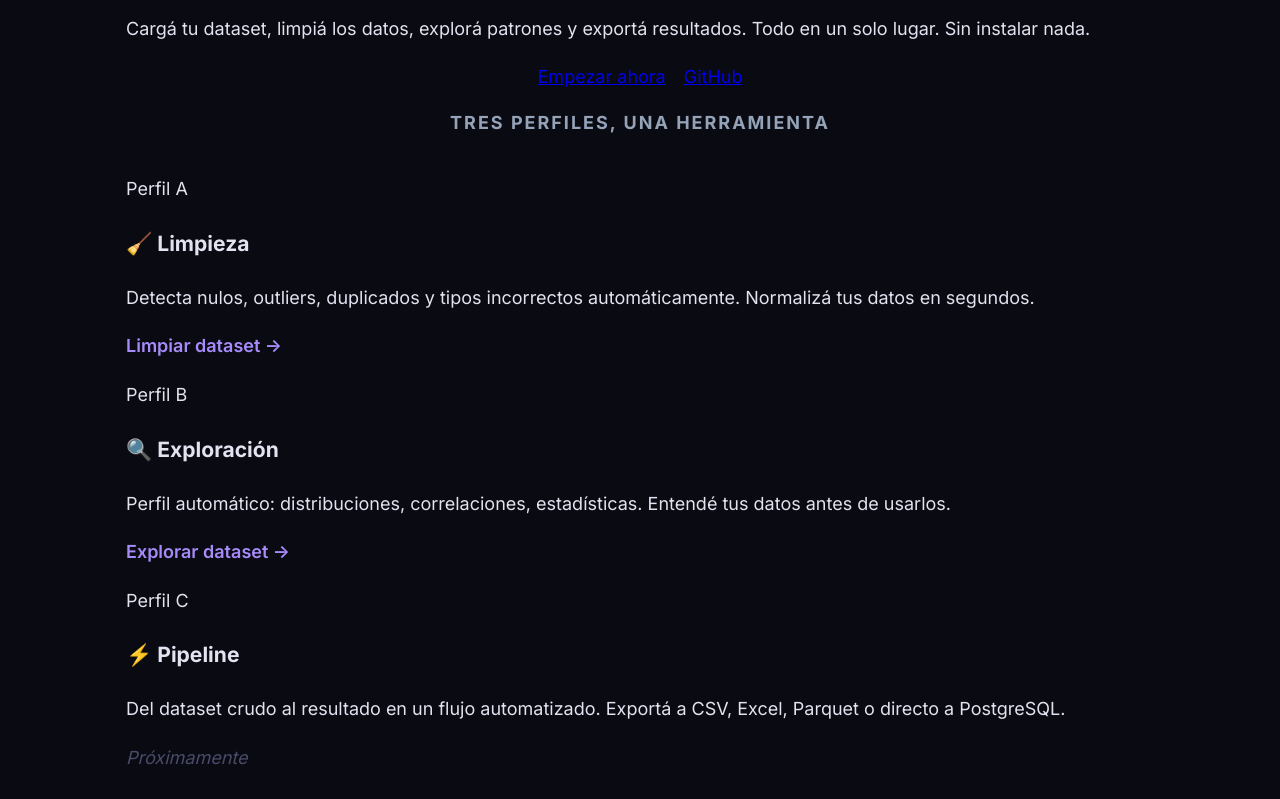
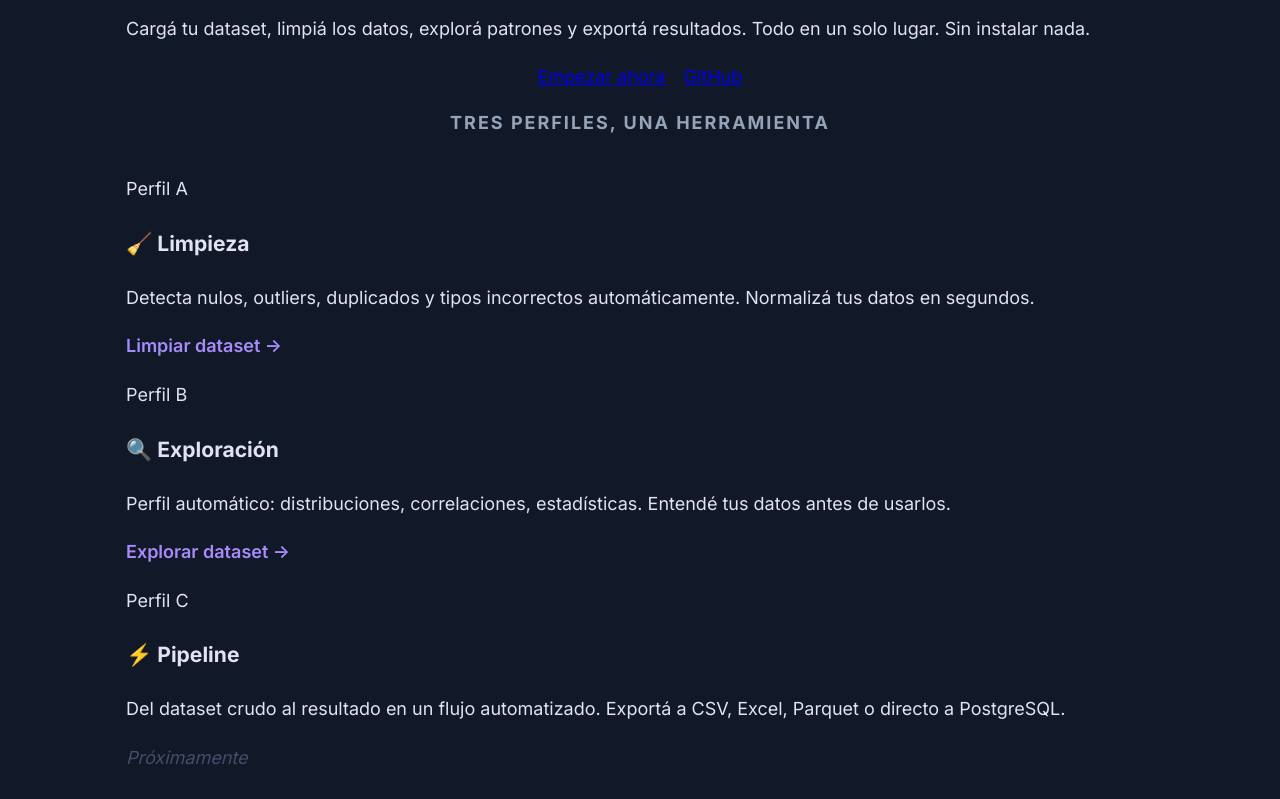
Before and after one commit to LeandroBenjaminL/datlas, an Astro site in the folder frontend/: page / in a window 1280 px wide. Shown: the part 199-998 px from the top of the page. Built offline with nearby package versions, Linux system fonts and the light colour scheme; Astro itself is replaced by a stand-in of ours.

Commit message:
feat(ui): cambiar paleta a gris neutro + violeta como acento
Fondo principal cambia de #0a0a12 (negro violeta) a #111827 (gris oscuro).
Header gradiente mas sutil (violeta a gris en vez de violeta a negro).
Violeta se conserva solo para acentos: links, hover, botones, badges.

```diff
--- a/frontend/src/layouts/Layout.astro
+++ b/frontend/src/layouts/Layout.astro
@@ -17,13 +17,14 @@ const { title = 'Datlas' } = Astro.props;
     <link href="https://fonts.googleapis.com/css2?family=Inter:wght@400;500;600;700;800;900&display=swap" rel="stylesheet" />
 
     <style>
-      /* ── Variables CSS (paleta Datlas) ── */
+      /* ── Variables CSS (paleta Datlas: gris neutro + acento violeta) ── */
       :root {
-        --bg-primary: #0a0a12;
-        --bg-card: #12122a;
-        --bg-card-hover: #18183a;
-        --border: #1e1e3a;
-        --border-hover: #3a3a5a;
+        --bg-primary: #111827;
+        --bg-section-alt: #1f2937;
+        --bg-card: #1e1e3a;
+        --bg-card-hover: #25254a;
+        --border: #2a2a45;
+        --border-hover: #4a4a6a;
         --text-primary: #e2e2f0;
         --text-secondary: #94a3b8;
         --text-muted: #4a4a6a;
@@ -32,8 +33,7 @@ const { title = 'Datlas' } = Astro.props;
         --accent-bg: rgba(167, 139, 250, 0.15);
         --btn-primary: #7c3aed;
         --btn-primary-hover: #6d28d9;
-        --gradient-header: linear-gradient(135deg, #1a1040 0%, #0d1b3e 50%, #0a0a12 100%);
-        --gradient-hero: linear-gradient(135deg, #a78bfa, #60a5fa);
+        --gradient-header: linear-gradient(135deg, #1a1040, #111827);
         --font-base: 'Inter', system-ui, -apple-system, sans-serif;
         --max-width: 1100px;
       }
```
